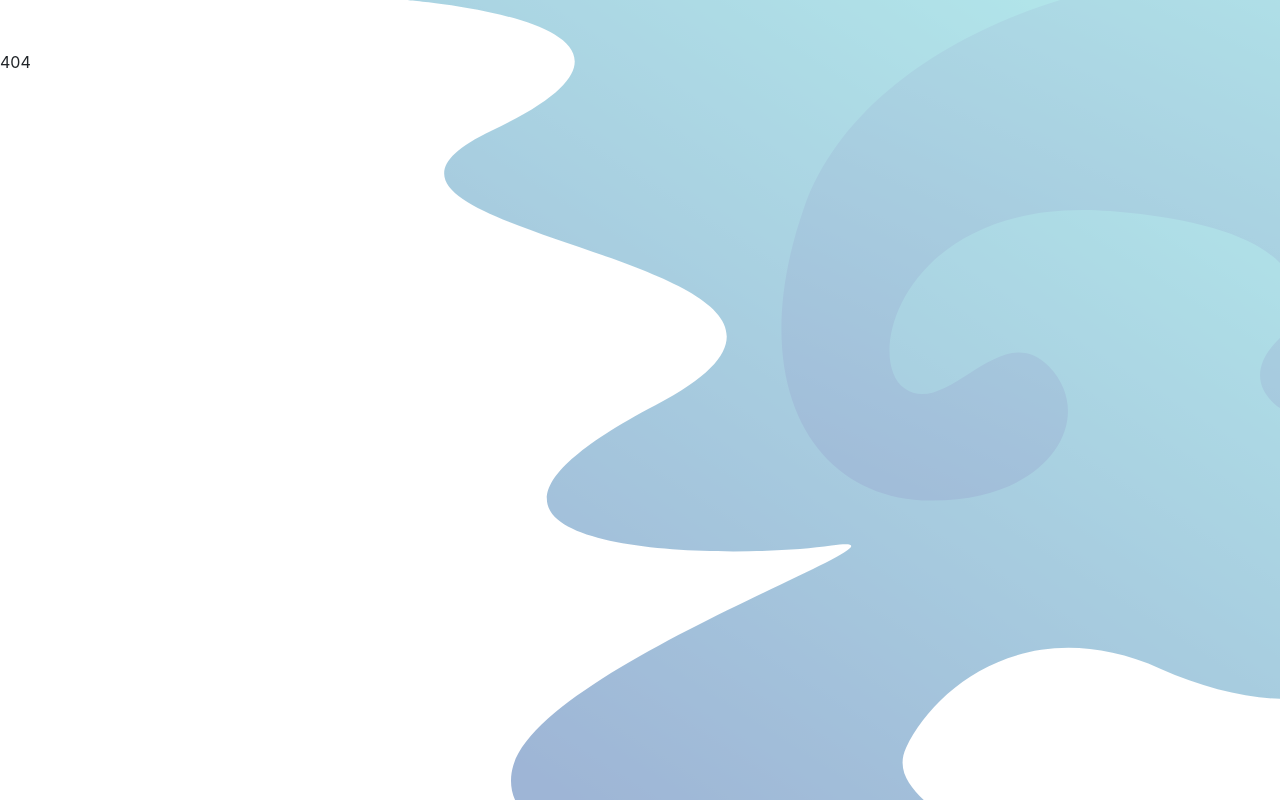
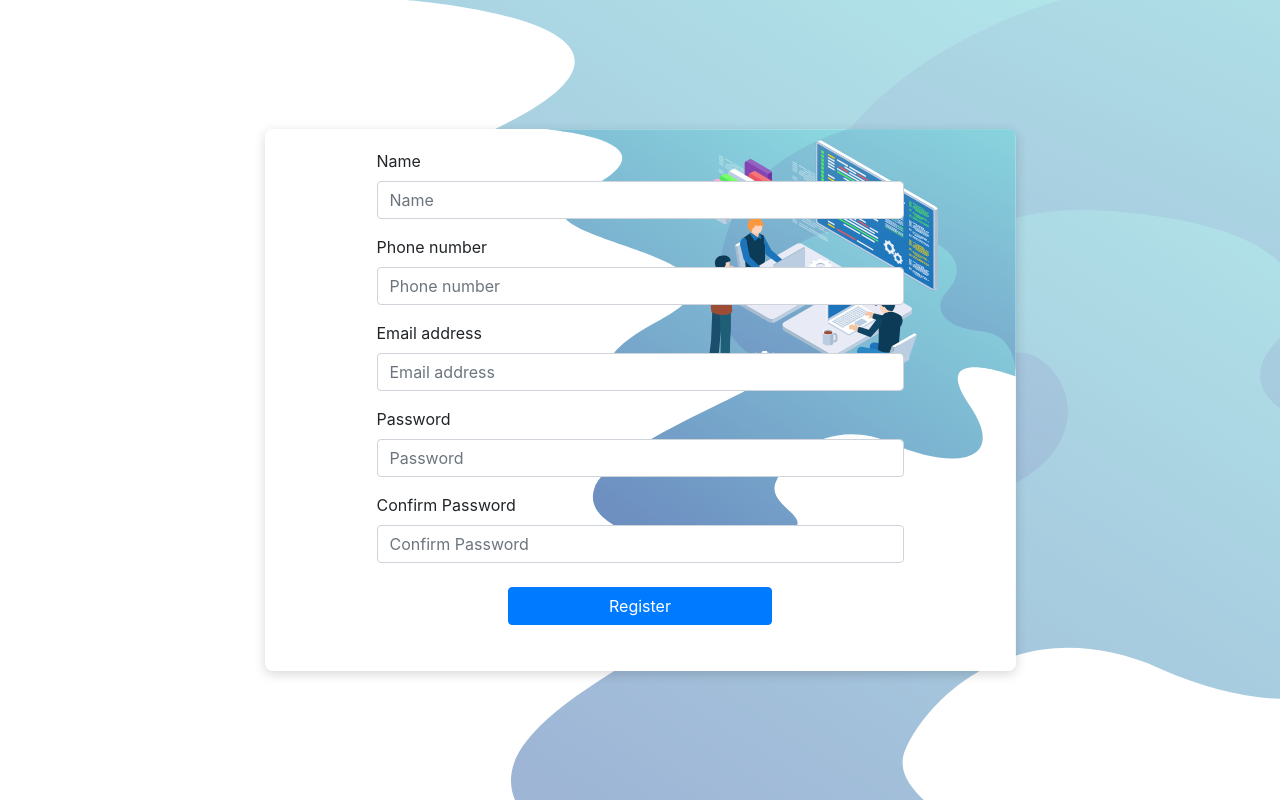
Before and after one commit to harolz87/remote-work-utils, a React app in the folder front/: page /register in a window 1280 px wide. Built offline with nearby package versions, Linux system fonts and the light colour scheme; the HTML template or start-up script is replaced by a standard one.

Commit message:
Added register form

```diff
--- a/front/src/components/FormLogin/index.jsx
+++ b/front/src/components/FormLogin/index.jsx
@@ -6,9 +6,9 @@ import {
   Form,
 } from './styles';
 
-export const FormLogin = ({ children, onSubmit }) => (
-  <Wrapper>
-    <Form onSubmit={onSubmit}>
+export const FormLogin = ({ children, onSubmit, isRegisterForm }) => (
+  <Wrapper isRegisterForm={isRegisterForm}>
+    <Form isRegisterForm={isRegisterForm} onSubmit={onSubmit}>
       {children}
     </Form>
   </Wrapper>
@@ -17,4 +17,9 @@ export const FormLogin = ({ children, onSubmit }) => (
 FormLogin.propTypes = {
   children: PropsType.node.isRequired,
   onSubmit: PropsType.func.isRequired,
+  isRegisterForm: PropsType.bool,
 };
+
+FormLogin.defaultProps = {
+  isRegisterForm: false,
+};
--- a/front/src/components/FormLogin/styles.js
+++ b/front/src/components/FormLogin/styles.js
@@ -7,7 +7,7 @@ export const Wrapper = styled.div`
   height: 542px;
   box-shadow: 0px 3px 12px #00000029;
   border-radius: 8px;
-  background-image: url('src/assets/images/login-background.svg');
+  background-image: url('src/assets/images/${(props) => (props.isRegisterForm ? 'register' : 'login')}-background.svg');
   background-repeat: no-repeat;
   background-size: contain;
   display: flex;
@@ -17,5 +17,5 @@ export const Wrapper = styled.div`
 
 export const Form = styled(FormBst)`
   padding: 20px 7rem;
-  height: 50%;
+  height: ${(props) => (props.isRegisterForm ? '100%' : '50%')};
 `;
--- /dev/null
+++ b/front/src/pages/Register.jsx
@@ -0,0 +1,78 @@
+import React from 'react';
+import PropTypes from 'prop-types';
+import { useSelector } from 'react-redux';
+import { useActions } from '../hooks/useActions';
+
+import { FormLogin } from '../components/FormLogin';
+import { Input } from '../components/Input';
+import { SummitButton } from '../components/SummitButton';
+
+import * as loginActions from '../actions/login.actions';
+import { openAlert } from '../actions/alert.actions';
+import * as loginService from '../services/login.service';
+
+const newloginActions = {
+  ...loginActions,
+  openAlert,
+};
+
+const Login = ({ history }) => {
+  const userName = useSelector((state) => state.login.userName);
+  const userPass = useSelector((state) => state.login.userPass);
+  const actions = useActions(newloginActions);
+
+  return (
+    <FormLogin
+      onSubmit={(event) => loginService.login({
+        event,
+        history,
+        actions,
+        userName,
+        userPass,
+      })}
+      isRegisterForm
+    >
+      <Input
+        type="text"
+        label="Name"
+        placeholder="Name"
+        value={userName}
+      />
+      <Input
+        type="text"
+        label="Phone number"
+        placeholder="Phone number"
+        value={userName}
+      />
+      <Input
+        type="text"
+        label="Email address"
+        placeholder="Email address"
+        value={userName}
+      />
+      <Input
+        type="password"
+        label="Password"
+        placeholder="Password"
+        value={userPass}
+      />
+      <Input
+        type="password"
+        label="Confirm Password"
+        placeholder="Confirm Password"
+        value={userPass}
+      />
+      <div className="d-flex justify-content-center my-4">
+        <SummitButton className="w-50">
+          Register
+        </SummitButton>
+      </div>
+    </FormLogin>
+  );
+};
+
+Login.propTypes = {
+  history: PropTypes.objectOf(PropTypes.any).isRequired,
+};
+
+export default Login;
--- a/front/src/routes/index.js
+++ b/front/src/routes/index.js
@@ -6,6 +6,7 @@ import PrivateRoute from './PrivateRoute';
 
 const NoFound = React.lazy(() => import('../pages/NoFound'));
 const Login = React.lazy(() => import('../pages/Login'));
+const Register = React.lazy(() => import('../pages/Register'));
 const Apps = React.lazy(() => import('../pages/Applications'));
 const Users = React.lazy(() => import('../pages/Users'));
 
@@ -15,6 +16,7 @@ export const Routes = () => (
       <Switch>
         <PrivateRoute exact path="/" from component={Users} />
         <Route exact path="/login" from component={Login} />
+        <Route exact path="/register" from component={Register} />
         <PrivateRoute exact path="/apps" from component={Apps} />
         <PrivateRoute exact path="/users" from component={Users} />
         <Route component={NoFound} />
```
Also changed, not shown: front/src/assets/images/register-background.svg (added).
